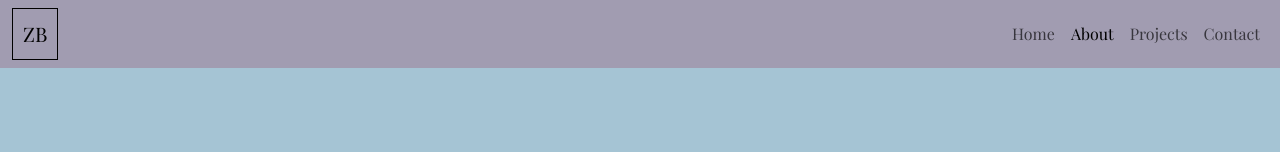
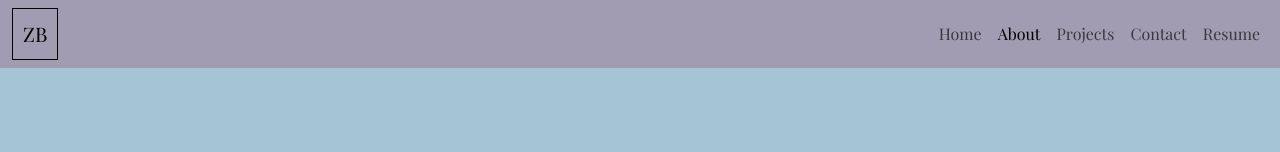
Before and after one commit to ZBurdge/My-Portfolio, a plain HTML site: page about.html in a window 1280 px wide. Shown: the top 152 px of the page. Drawn offline with nearby package versions, Linux system fonts and the light colour scheme.

Commit message:
Added resume pdf to nav bar

```diff
--- a/about.html
+++ b/about.html
@@ -60,6 +60,13 @@
             >
             <a class="nav-link" title="Contact Zgene'" href="/contact.html"
               >Contact</a
+            >
+            <a
+              class="nav-link"
+              title="Zgene's Resume"
+              href="./pdf/Resume.pdf"
+              target="_blank"
+              >Resume</a
             >
           </div>
         </div>
```
Also changed, not shown: contact.html (+7 -0 lines), index.html (+7 -0 lines), work.html (+7 -0 lines), 1 other file.
